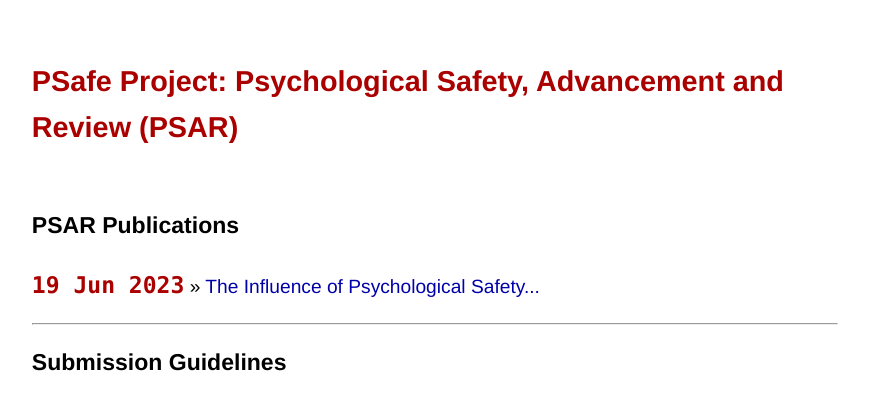
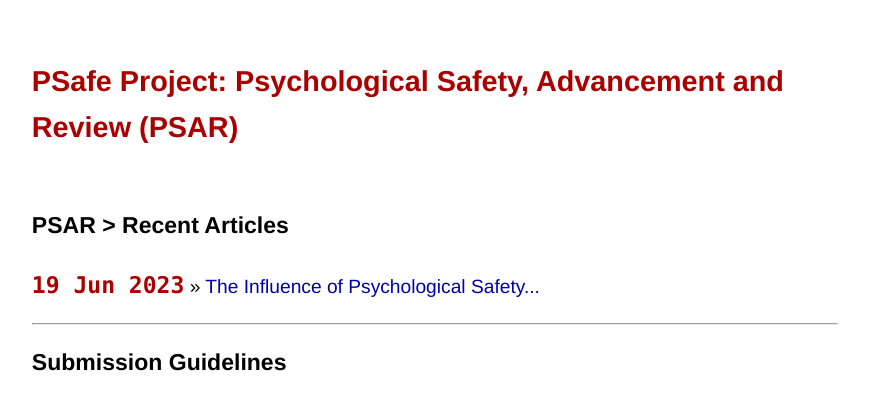
Before and after one commit to atidbit/psafe, a Jekyll site: the page built from psar.html, in a window 1280 px wide. Shown: the top 406 px of the page, without its empty margins (205-1074 px from the left). Built offline with Jekyll 4.4.1, drawn with Linux system fonts in a browser that asks for light colours.

Commit message:
Update psar.html

```diff
--- a/psar.html
+++ b/psar.html
@@ -5,7 +5,7 @@ title: Psychological Safety, Advancement and Review
 
 <div id="home">
 
- <h1>PSAR Publications</h1>
+ <h1>PSAR > Recent Articles</h1>
 
   <ul class="posts">
     {% for post in site.posts %}
```
